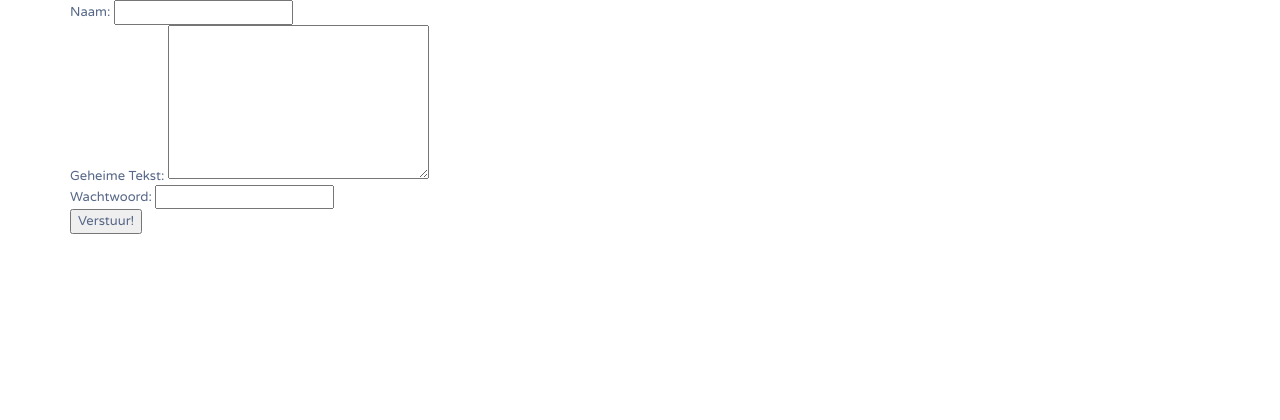
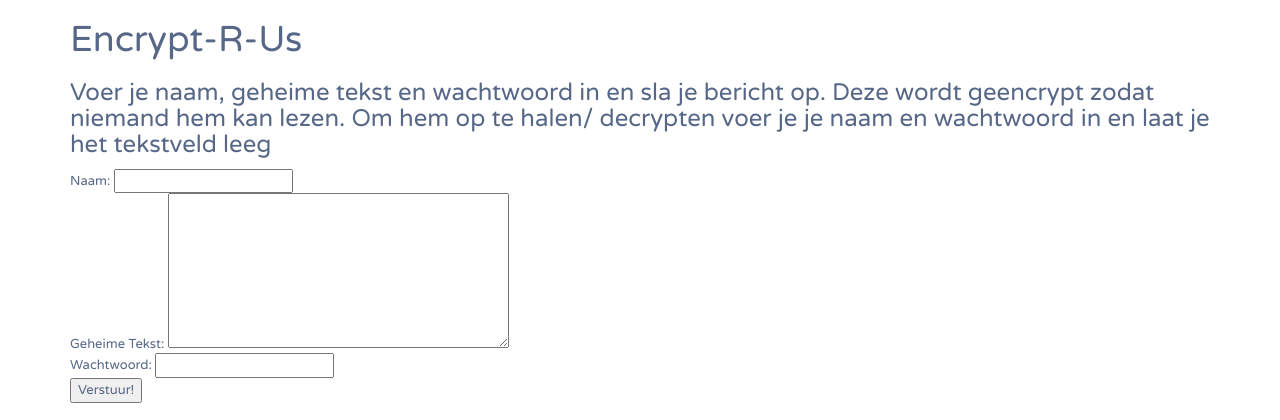
Before and after one commit to jeroenLu/security_final_assignment, a Node server app: page / in a window 1280 px wide. Shown: the top 420 px of the page. Run offline with Node 20, Linux system fonts and the light colour scheme; some libraries are stand-ins or nearby versions.

Commit message:
user manual

```diff
--- a/views/index.handlebars
+++ b/views/index.handlebars
@@ -1,9 +1,19 @@
 <body>
+
+    <p>
+        <h1>Encrypt-R-Us</h1>
+    </p>
+    <p>
+        <h3>Voer je naam, geheime tekst en wachtwoord in en sla je bericht op. Deze wordt geencrypt zodat niemand hem kan lezen.
+            Om hem op te halen/ decrypten voer je je naam en wachtwoord in en laat je het tekstveld leeg
+        </h3>
+    </p>
+
     <div>Naam:
         <input name="naam" id="name" type="text" />
     </div>
     <div>Geheime Tekst:
-        <textarea name="geheimeTekst" id="secretText" cols="30" rows="8"></textarea>
+        <textarea name="geheimeTekst" id="secretText" cols="40" rows="8"></textarea>
     </div>
     <div>Wachtwoord:
         <input name="wachtwoord" id="password" type="password" />
```
